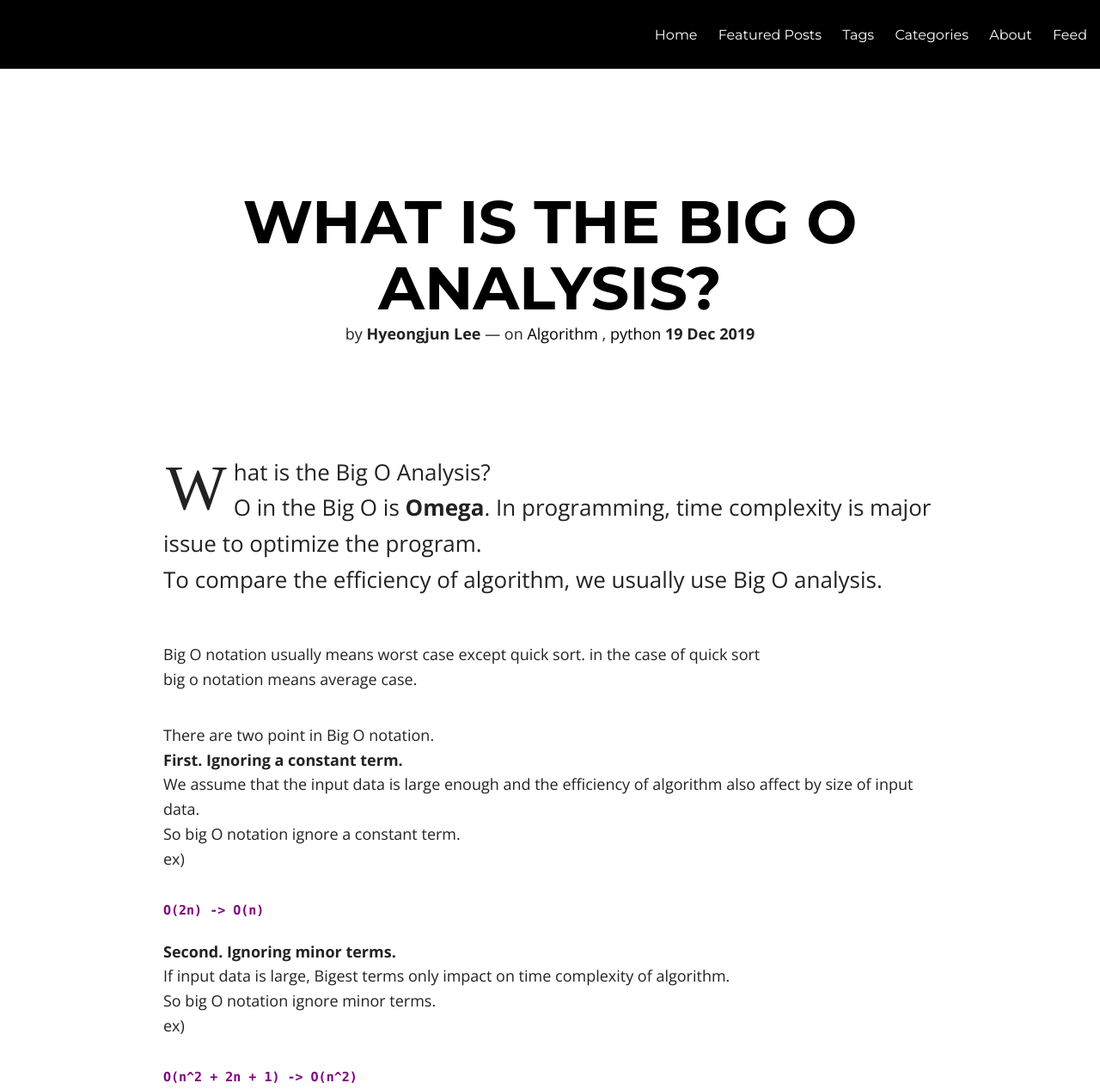
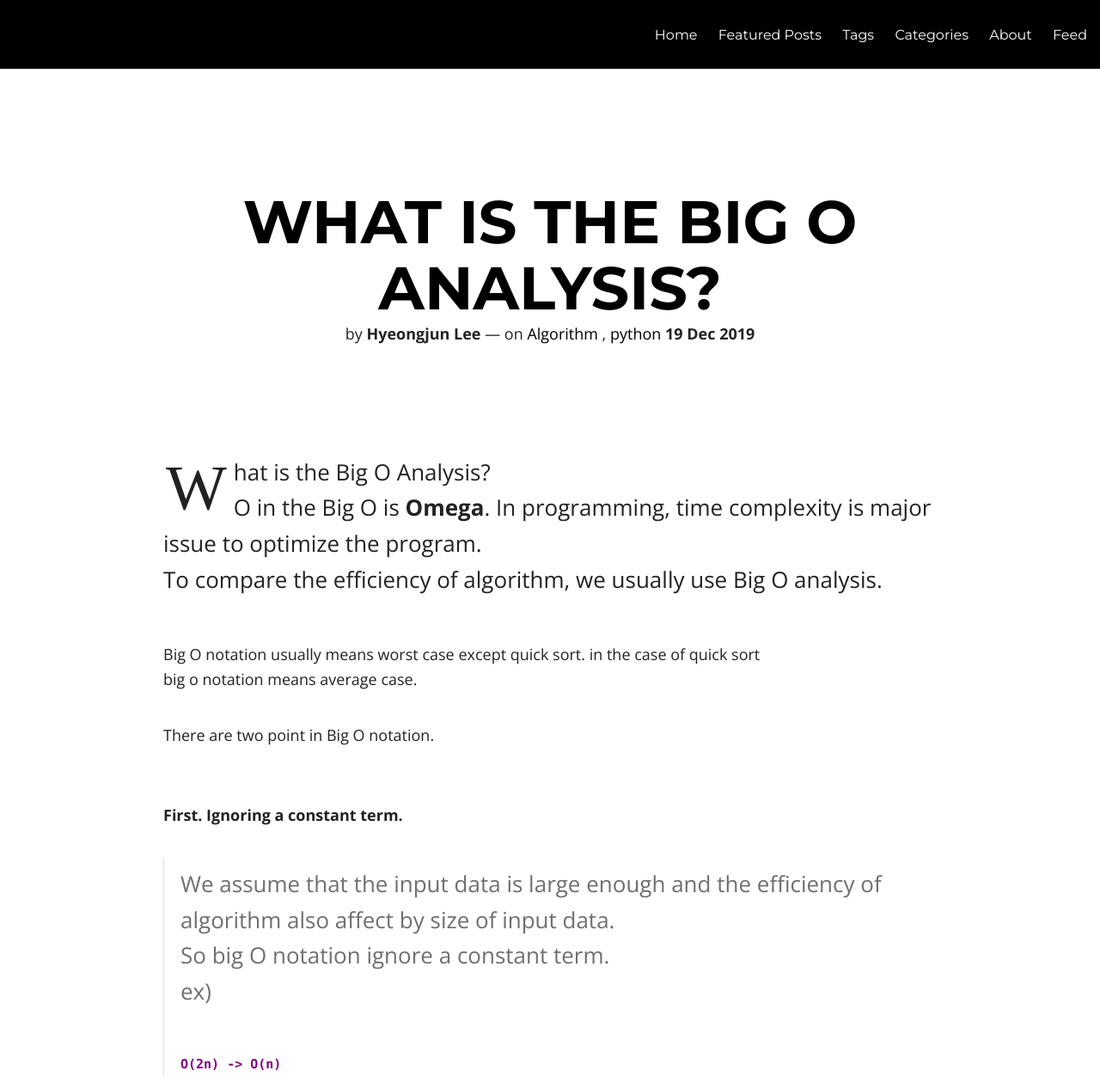
Before and after one commit to hjunlee91/hjunlee91.github.io, a Jekyll site: the page built from _posts/2019-12-19-Big_O_Analysis.md, in a window 1280 px wide. Shown: the top 1267 px of the page at 86% size. Built offline with Jekyll 4.4.1, drawn with Linux system fonts in a browser that asks for light colours; nearby versions of some CDN libraries; comment, search, counter and statistics services are not loaded; grey boxes are pictures that could not be loaded.

Commit message:
2019-12-19 23:26 [post] adjust size of image, document
1. adjust the size of image

````diff
--- a/_posts/2019-12-19-Big_O_Analysis.md
+++ b/_posts/2019-12-19-Big_O_Analysis.md
@@ -18,24 +18,25 @@
 Big O notation usually means worst case except quick sort. in the case of quick sort<br>
 big o notation means average case.<br>
 
-There are two point in Big O notation.<br>
+There are two point in Big O notation.<br><br>
+
 **First. Ignoring a constant term.**<br>
-We assume that the input data is large enough and the efficiency of algorithm also affect by size of input data.<br>
-So big O notation ignore a constant term.<br>
-ex)<br>
+>We assume that the input data is large enough and the efficiency of algorithm also affect by size of input data.<br>
+>So big O notation ignore a constant term.<br>
+>ex)<br>
 ```
 O(2n) -> O(n)
 ```
 
 **Second. Ignoring minor terms.**<br>
-If input data is large, Bigest terms only impact on time complexity of algorithm.<br>
-So big O notation ignore minor terms.<br>
-ex)<br>
+>If input data is large, Bigest terms only impact on time complexity of algorithm.<br>
+>So big O notation ignore minor terms.<br>
+>ex)<br>
 ```
 O(n^2 + 2n + 1) -> O(n^2)
 ```
 
-![Imgur](https://i.imgur.com/rd2ILUs.jpg){: width="500" height="500"}
+![Imgur](https://i.imgur.com/rd2ILUs.jpg){: width="700" height="700"}
 
 With mathematical prerequistes, we can compare the time complexity.<br>
 
@@ -120,7 +121,7 @@
     print "Element is not present in array"
 ```
 
-![Imgur](https://i.imgur.com/iA8DlQa.png){: width="500" height="500"}
+![Imgur](https://i.imgur.com/iA8DlQa.png){: width="700" height="700"}
 
 So that's why binarySearch has O(logN).<br>
 the point is divide the problem as smaller one.<br>
````
